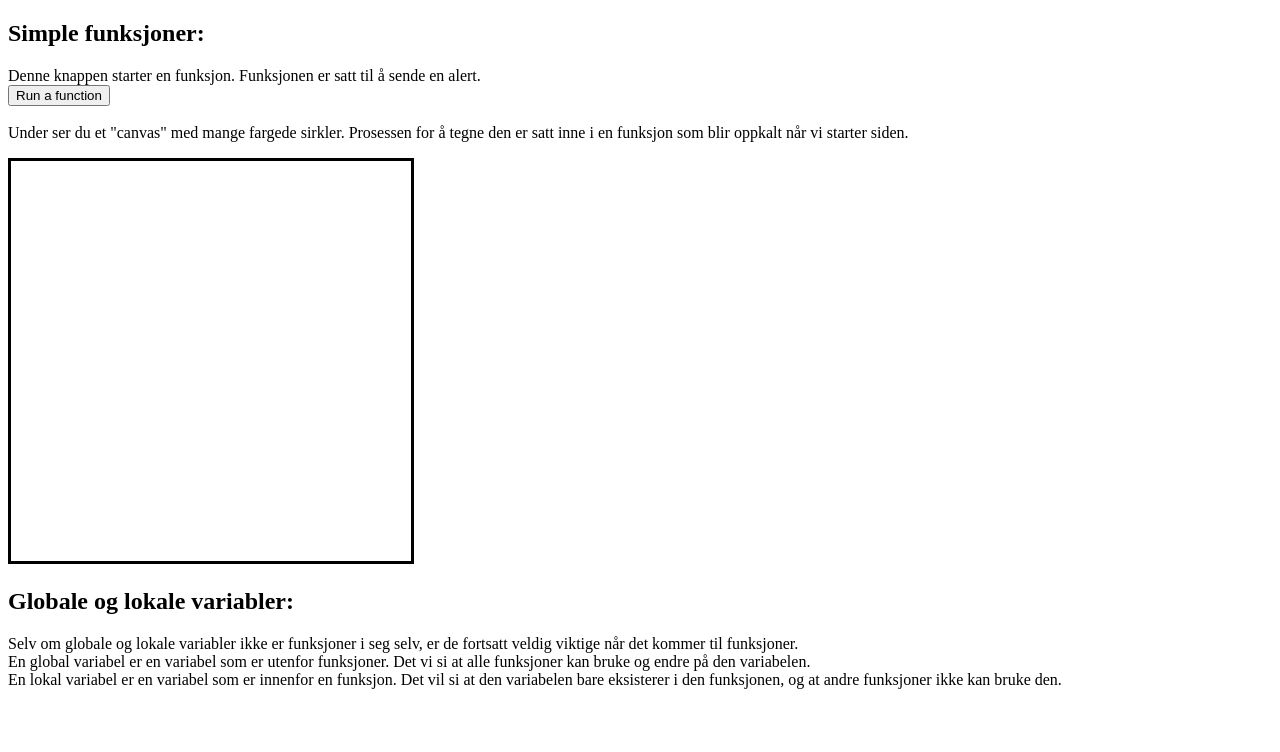
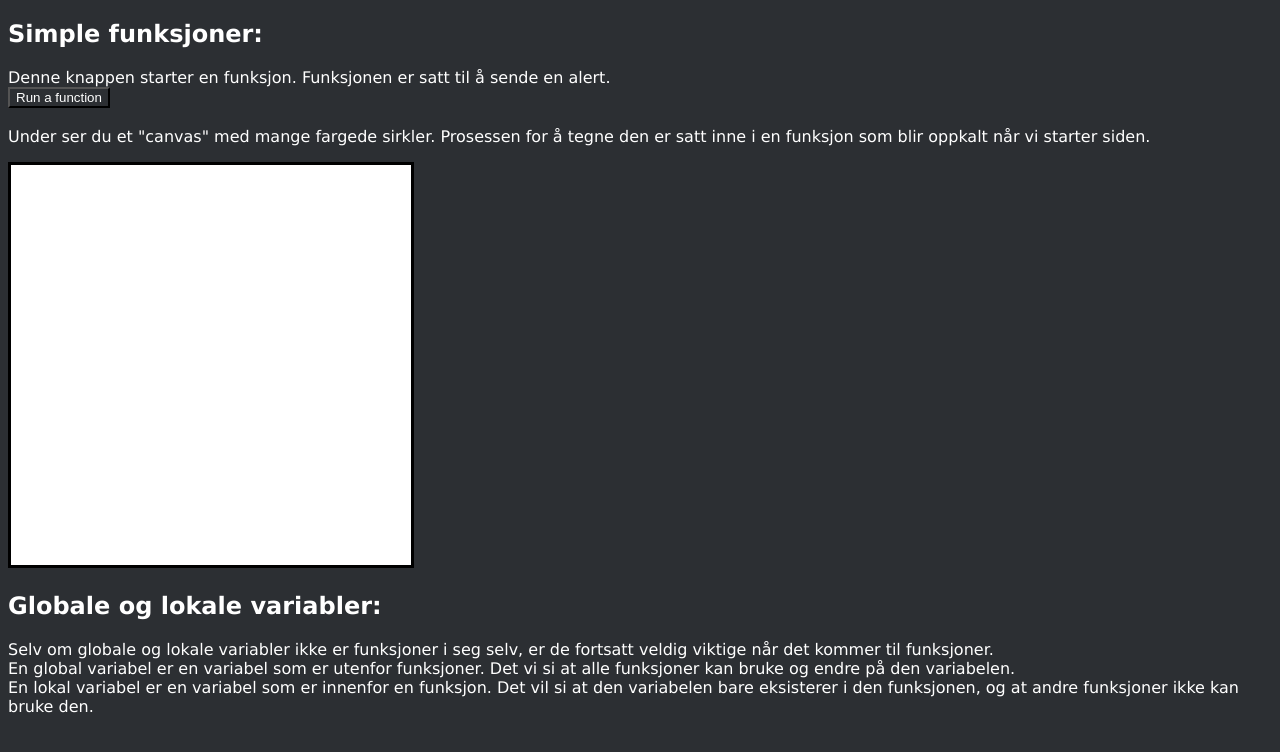
Before and after one commit to Crayharr/Crayharr.github.io, a plain HTML site: page index.html in a window 1280 px wide. Drawn offline with Linux system fonts and the light colour scheme.

Commit message:
Update Style.css

```diff
--- a/Style.css
+++ b/Style.css
@@ -1,3 +1,16 @@
 #drawspace {
     border-style: solid;
+    border-color: black;
+    background-color: white;
 }
+
+#btnGiveAlert {
+    background-color: #2C2F33;
+    color: white;
+}
+
+body {
+    background-color: #2C2F33 ;
+    color: white;
+    font-family: Verdana, Geneva, Tahoma, sans-serif;
+}
```
